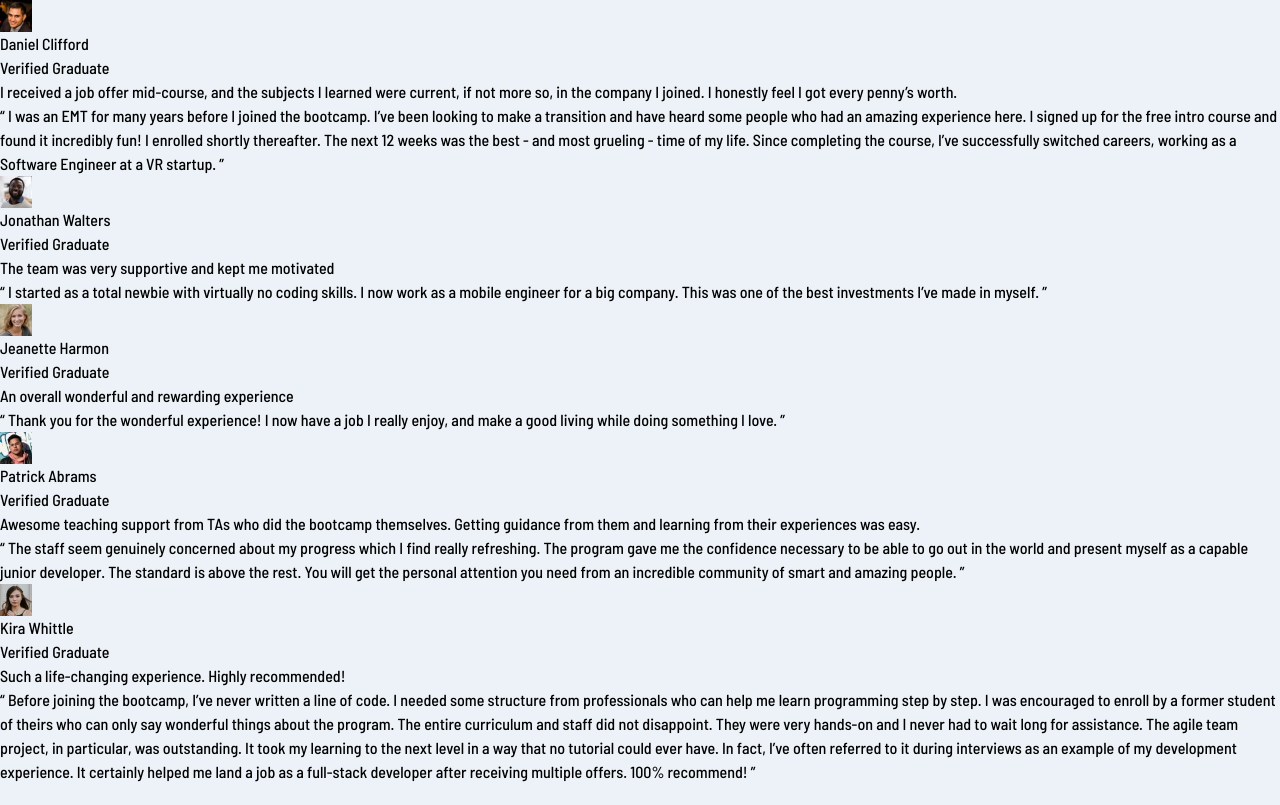
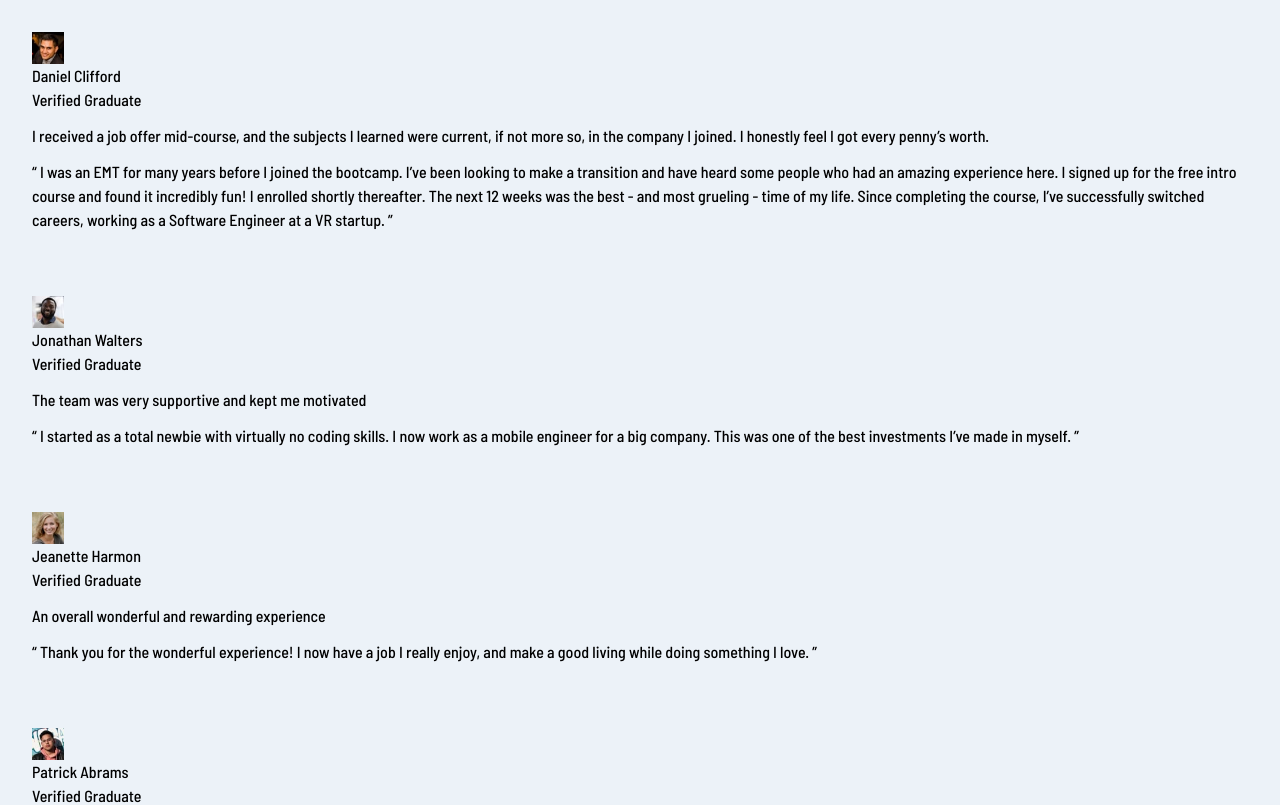
Before and after one commit to palmeiroerick/testimonials-grid-section, a Next.js app: page / in a window 1280 px wide. Shown: the top 805 px of the page. Built offline with nearby package versions, Linux system fonts and the light colour scheme.

Commit message:
style: add styles to container component

```diff
--- a/components/Container.tsx
+++ b/components/Container.tsx
@@ -4,5 +4,5 @@ type ContainerProps = {
 };
 
 export default function Container({ children, className }: ContainerProps) {
-  return <div className={`${className}`}>{children}</div>;
+  return <div className={`${className} p-8 rounded-lg flex flex-col gap-3`}>{children}</div>;
 }
```
